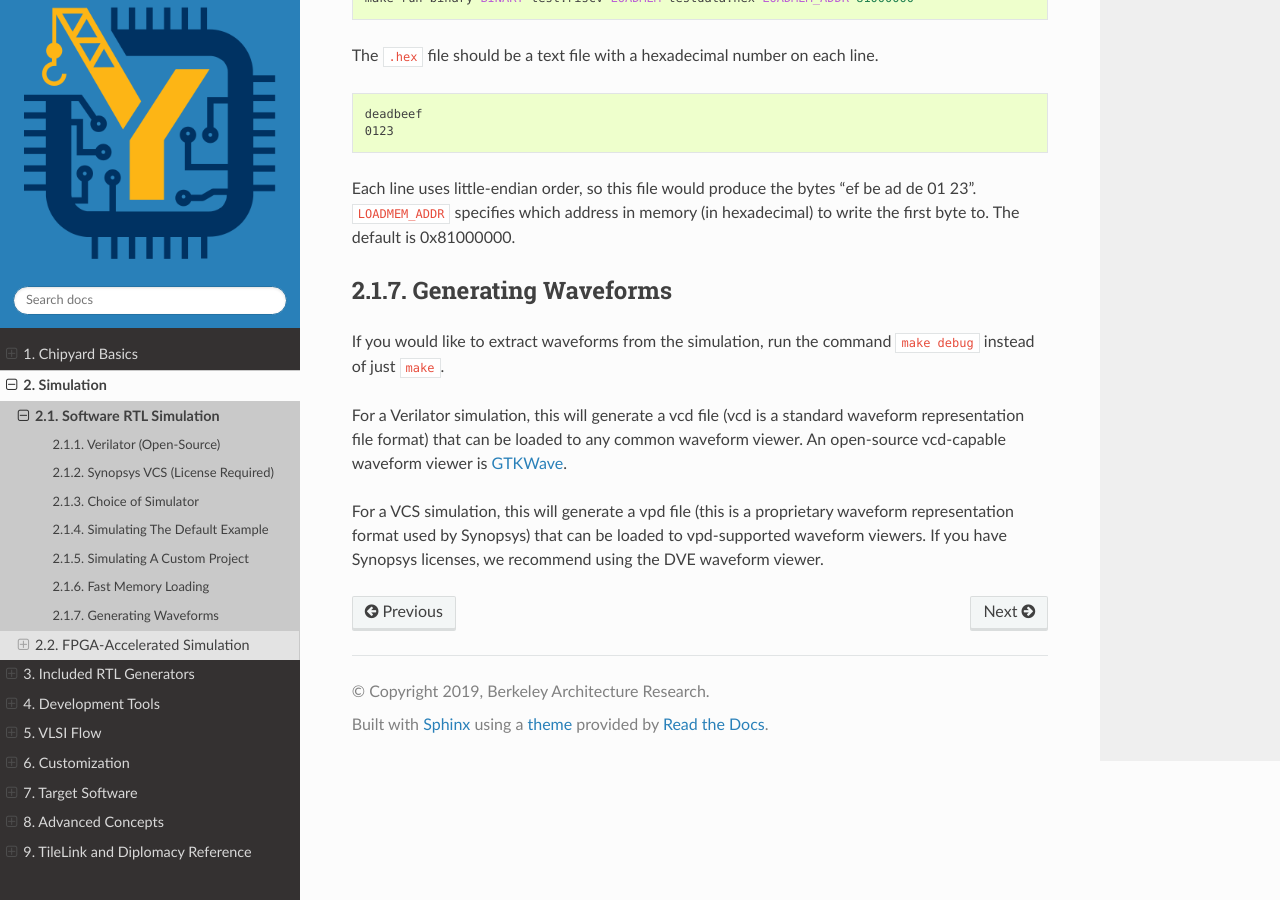
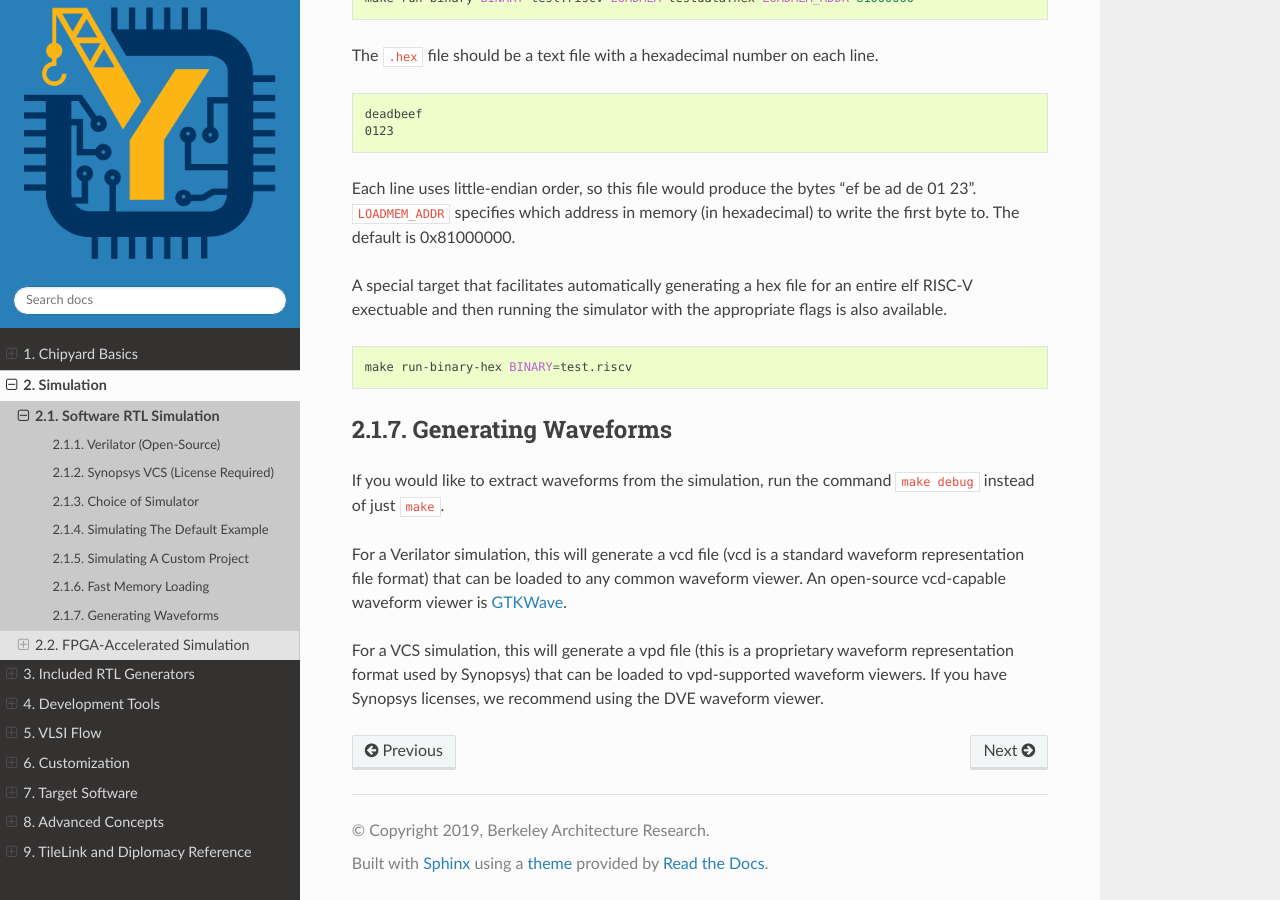
Before and after one commit to ucb-bar/chipyard, a Sphinx documentation site: the page built from docs/Simulation/Software-RTL-Simulation.rst, in a window 1280 px wide and 900 px high, scrolled down 3446 px. Built offline with Sphinx 7.4.7 and the Read the Docs theme 2.0.0, drawn with Linux system fonts in a browser that asks for light colours.

Commit message:
Add run-binary-hex docs

```diff
--- a/docs/Simulation/Software-RTL-Simulation.rst
+++ b/docs/Simulation/Software-RTL-Simulation.rst
@@ -150,6 +150,12 @@ The ``.hex`` file should be a text file with a hexadecimal number on each line.
 
 Each line uses little-endian order, so this file would produce the bytes "ef be ad de 01 23". ``LOADMEM_ADDR`` specifies which address in memory (in hexadecimal) to write the first byte to. The default is 0x81000000.
 
+A special target that facilitates automatically generating a hex file for an entire elf RISC-V exectuable and then running the simulator with the appropriate flags is also available.
+
+.. code-block:: shell
+
+    make run-binary-hex BINARY=test.riscv
+
 Generating Waveforms
 -----------------------
 
```
